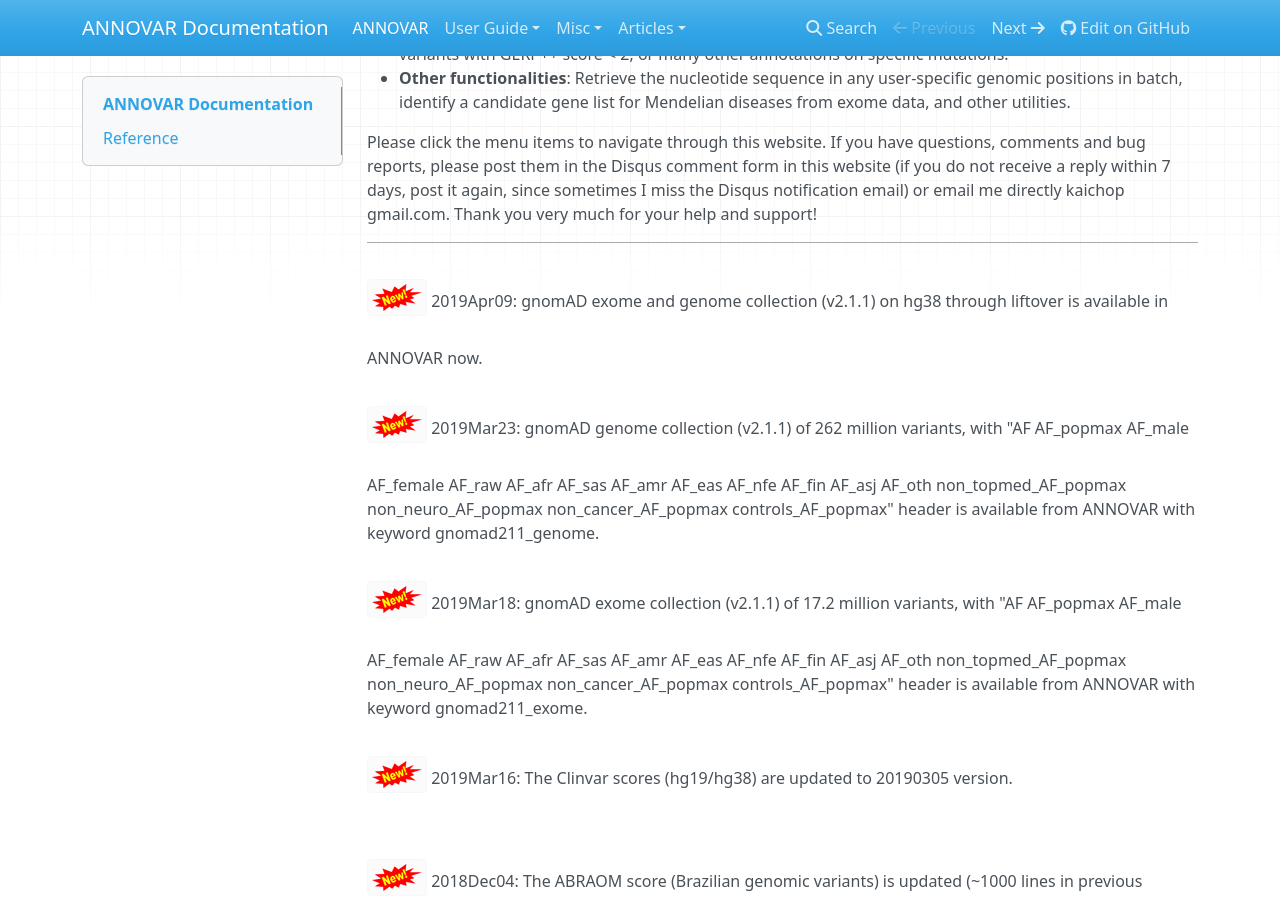
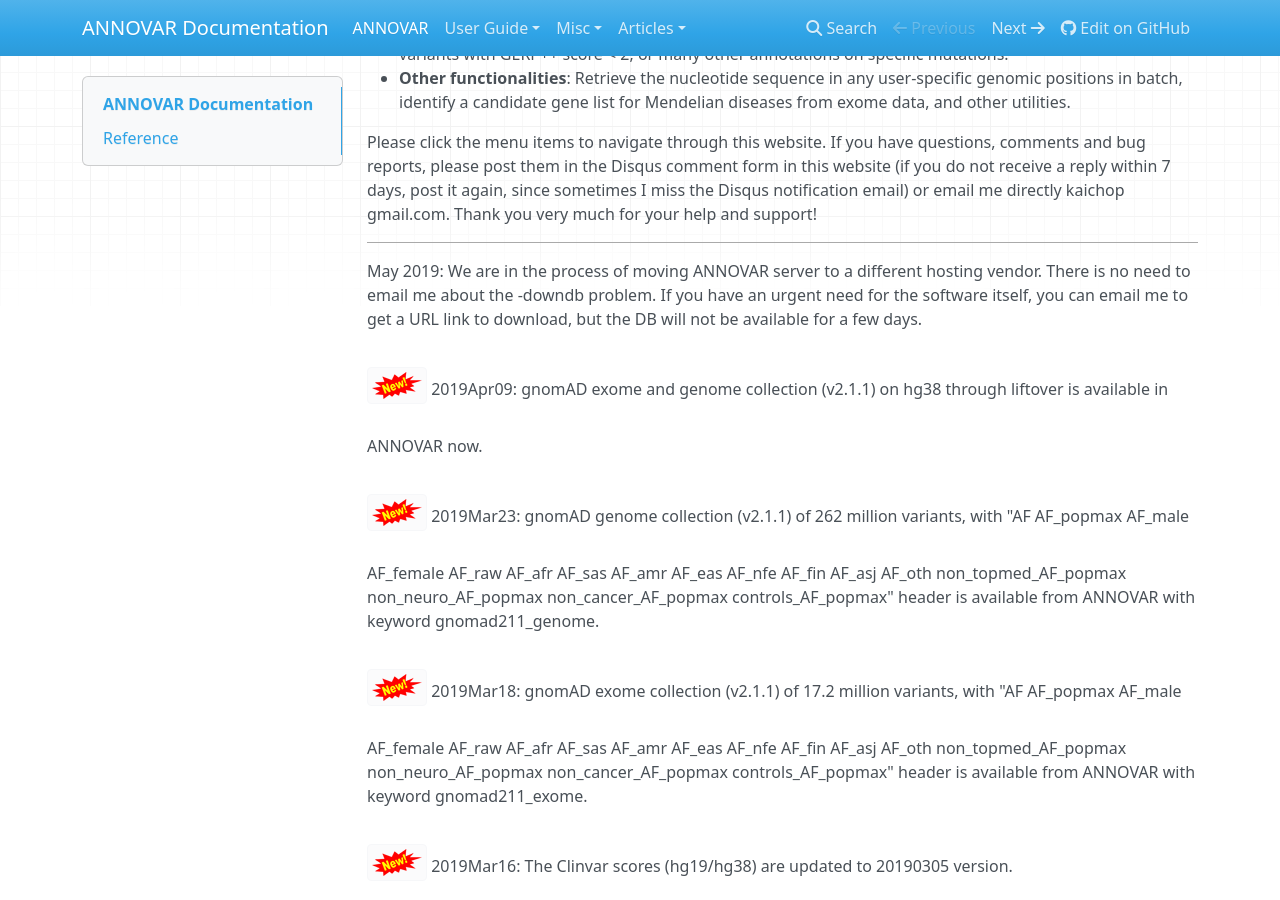
Before and after one commit to WGLab/doc-ANNOVAR, an MkDocs documentation site: the page built from docs/index.md, in a window 1280 px wide and 900 px high, scrolled down 468 px. Built offline with MkDocs 1.6.1, drawn with Linux system fonts in a browser that asks for light colours; nearby versions of some CDN libraries; old or Windows-style settings are respelled for this version of MkDocs.

Commit message:
Update index.md

```diff
--- a/docs/index.md
+++ b/docs/index.md
@@ -10,6 +10,8 @@ ANNOVAR is an efficient software tool to utilize update-to-date information to f
 Please click the menu items to navigate through this website. If you have questions, comments and bug reports, please post them in the Disqus comment form in this website (if you do not receive a reply within 7 days, post it again, since sometimes I miss the Disqus notification email) or email me directly kaichop gmail.com. Thank you very much for your help and support!
 
 ---
+
+May 2019: We are in the process of moving ANNOVAR server to a different hosting vendor. There is no need to email me about the -downdb problem. If you have an urgent need for the software itself, you can email me to get a URL link to download, but the DB will not be available for a few days.
 
 ![new](img/new.png) 2019Apr09: gnomAD exome and genome collection (v2.1.1) on hg38 through liftover is available in ANNOVAR now.
 
```
